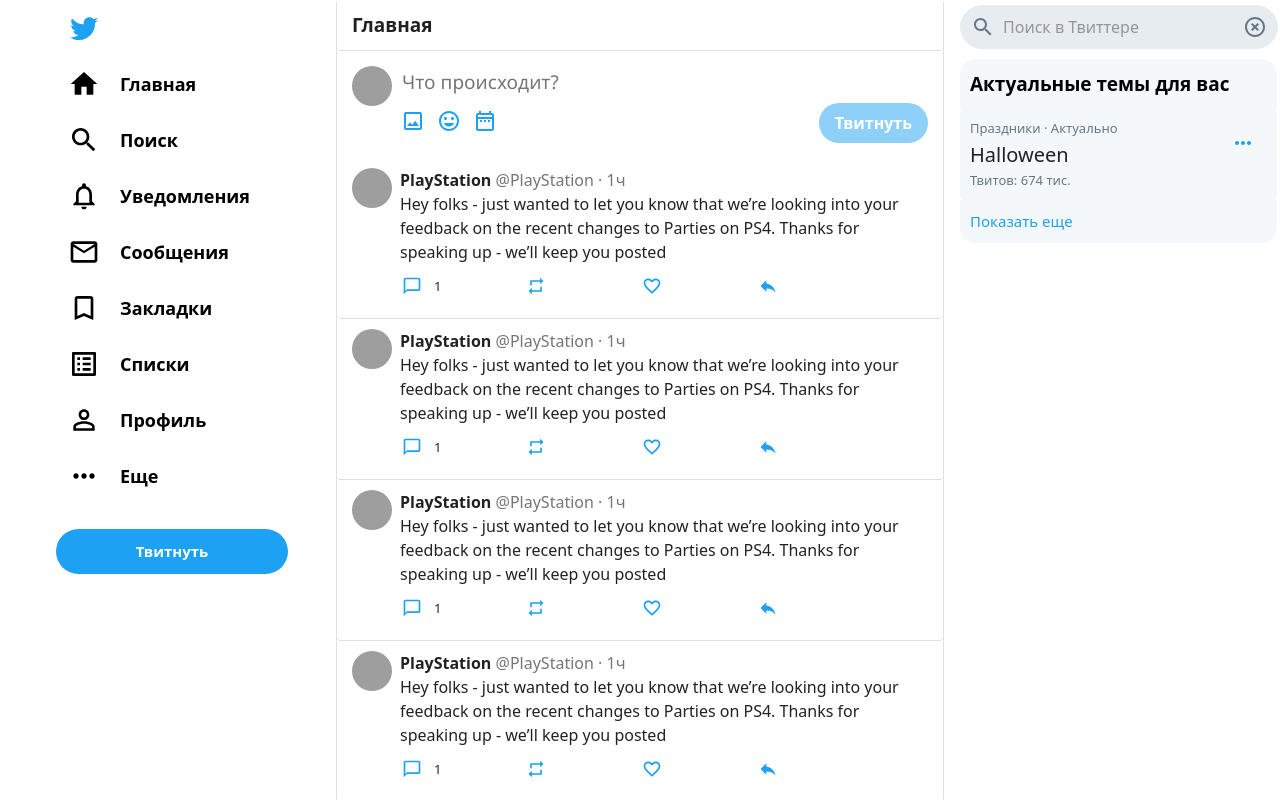
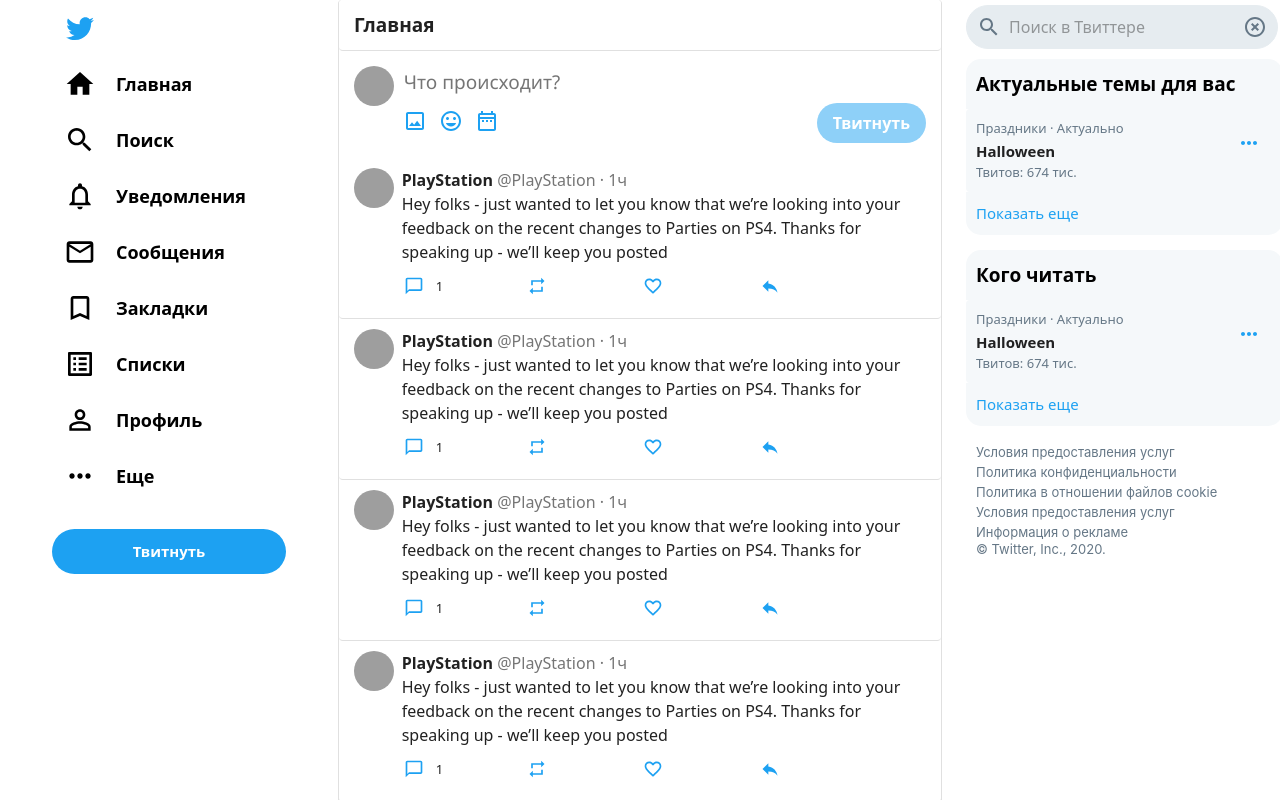
Before and after one commit to emmattfu/twitter_clone, a React (Create React App) app: page /home in a window 1280 px wide. Shown: the top 800 px of the page. Built offline with nearby package versions, Linux system fonts and the light colour scheme; grey boxes are pictures that could not be loaded.

Commit message:
add tweet

```diff
--- /dev/null
+++ b/src/components/ForYouBlock.tsx
@@ -0,0 +1,46 @@
+import React from 'react'
+import classNames from 'classnames'
+import {
+    Typography,
+    Paper,
+    IconButton,
+  } from "@material-ui/core";
+import { useHomeStyles } from '../pages/Home/theme';
+import MoreIcon from "@material-ui/icons/MoreHoriz";
+
+  interface ForYouBlockProps {
+      classes: ReturnType<typeof useHomeStyles>;
+      title: string;
+
+  }
+
+const ForYouBlock:React.FC<ForYouBlockProps> = ({classes,title}:ForYouBlockProps):React.ReactElement => {
+    return (
+        <>
+        <div style={{width: 317, marginBottom: 15}}>
+        <Typography className={classNames(classes.forYou, classes.forYouRoundedTop)} variant="h6">{title}</Typography>
+            <Paper className={classes.forYou}>
+              <div>
+                <Typography className={classes.forYouGreyText}>
+                  <span>Праздники</span>&nbsp;
+                  <span>·</span>&nbsp;
+                  <span>Актуально</span>
+                </Typography>
+                <Typography className={classes.forYouBoldText} variant="h6">Halloween</Typography>
+                <Typography className={classes.forYouGreyText}>Твитов: 674 тис.</Typography>
+              </div>
+              <div>
+                <IconButton color="primary" component="span">
+                  <MoreIcon />
+                </IconButton>
+              </div>
+            </Paper>
+            <Typography className={classNames(classes.forYou, classes.forYouRoundedBottom)}>Показать еще</Typography>
+
+
+        </div>
+        </>
+    )
+}
+
+export default ForYouBlock
--- a/src/components/Tweet.tsx
+++ b/src/components/Tweet.tsx
@@ -5,7 +5,7 @@
 import LikeIcon from "@material-ui/icons/FavoriteBorder";
 import ShareIcon from "@material-ui/icons/ReplyOutlined";
 import classNames from "classnames";
-import { useHomeStyles } from "../pages/Home";
+import { useHomeStyles } from "../pages/Home/theme";
 
 interface TweetProps {
   classes: ReturnType<typeof useHomeStyles>;
--- a/src/components/index.ts
+++ b/src/components/index.ts
@@ -5,3 +5,4 @@
 export {default as Tweet} from "./Tweet"
 export {default as HomeList} from "./HomeList"
 export {default as MakeTweet} from "./MakeTweet"
+export {default as ForYouBlock} from "./ForYouBlock"
--- a/src/pages/Home.tsx
+++ b/src/pages/Home/index.tsx
@@ -5,190 +5,19 @@
   Paper,
   InputAdornment,
   TextField,
-  IconButton,
 } from "@material-ui/core";
 import {
-  makeStyles,
-  createStyles,
-  Theme,
   withStyles,
 } from "@material-ui/core/styles";
 
 import Grid from "@material-ui/core/Grid";
-import { Tweet, HomeList, MakeTweet } from "../components";
+import { Tweet, HomeList, MakeTweet, ForYouBlock } from "../../components";
 import SearchIcon from "@material-ui/icons/Search";
 import CleanInputIcon from "@material-ui/icons/HighlightOff";
-import MoreIcon from "@material-ui/icons/MoreHoriz";
+import { NavLink } from "react-router-dom";
 import classNames from 'classnames'
+import { useHomeStyles } from "./theme";
 
-export const useHomeStyles = makeStyles((theme: Theme) =>
-  createStyles({
-    tweetsWrapper: {
-      height: "100%",
-      borderBottom: "none",
-      borderTop: "none",
-    },
-    tweetsHeaderText: {
-      padding: "10px 15px",
-      fontSize: 19,
-      fontWeight: 800,
-    },
-    tweetsHeader: {
-      borderLeft: "none",
-      borderRight: "none",
-      borderTop: "none",
-    },
-    tweet: {
-      cursor: "pointer",
-      "&:hover": {
-        backgroundColor: "rgb(245, 248, 250)",
-      },
-    },
-    tweetFooter: {
-      display: "flex",
-      justifyContent: "space-between",
-      width: 400,
-      marginLeft: -10,
-    },
-    tweetFooterIcon: {
-      fontSize: 20,
-    },
-    tweetFooterNumber: {
-      fontSize: 13,
-      fontWeight: 400,
-    },
-    homeListText: {
-      fontSize: 18,
-      color: "black",
-      fontWeight: 700,
-      marginLeft: 20,
-    },
-    homeListTextIcon: {
-      fontSize: 32,
-      color: "black",
-      "&:hover": {
-        color: "rgb(29, 161, 242)",
-      },
-    },
-    homeListTextIconBird: {
-      fontSize: 32,
-      color: "primary",
-    },
-    homeListButton: {
-      "&:hover": {
-        backgroundColor: "rgba(29, 161, 242, .1)",
-        borderRadius: 30,
-        paddingRight: 40,
-        "& h6": {
-          color: "rgb(29, 161, 242)",
-        },
-        "& svg": {
-          color: "rgb(29, 161, 242)",
-        },
-      },
-    },
-    homeMakeTweet: {
-      padding: "15px 15px",
-    },
-    homeMakeTweetForm: {
-      width: "100%",
-      border: "none",
-      resize: "none",
-      fontSize: 19,
-      lineHeight: 1.5,
-      fontFamily: "Segoe UI",
-      "&:focus": {
-        outline: "none",
-      },
-    },
-    homeMakeTweetBottom: {
-      marginLeft: -5,
-      display: "flex",
-      justifyContent: "space-between",
-      "& .MuiIconButton-root": {
-        padding: 6,
-      },
-    },
-    homeMakeTweetBottomRight: {
-      position: "relative",
-      display: "flex",
-      alignItems: "center",
-    },
-    homeMakeTweetPlus: {
-      position: "relative",
-      border: "1px solid #2FA9F3",
-      borderRadius: "50%",
-      width: 30,
-      height: 30,
-      cursor: "pointer",
-      margin: "0 10px",
-      "&:hover": {
-        backgroundColor: "#EDF0F2",
-      },
-    },
-    homeMakeTweetPlusIner: {
-      color: "#2FA9F3",
-      fontSize: 35,
-      fontWeight: 100,
-      position: "absolute",
-      top: -12,
-      left: 3,
-    },
-    progressBG: {
-      color: "#E6ECF0",
-      marginRight: 10,
-    },
-    progressTop: {
-      position: "absolute",
-      marginRight: 10,
-    },
-    homeMakedevideLine: {},
-    tweetButton: {
-      height: 45,
-      fontSize: 15,
-      marginTop: 25,
-    },
-    tweetButtonSmall: {
-      "&.Mui-disabled": {
-        backgroundColor: "#8ED0F8",
-        color: "white",
-      },
-    },
-    forYou: {
-      display: "flex",
-      justifyContent: "space-between",
-      backgroundColor: "#F5F8FA",
-      padding: 10,
-      cursor: 'pointer',
-      "&:hover": {
-        backgroundColor: "#F0F3F5"
-      }
-    },
-    forYouRoundedTop: {
-      borderRadius: "15px 15px 0 0",
-      fontSize: 19,
-      fontWeight: 800,
-      cursor: 'auto',
-      "&:hover": {
-        backgroundColor: "#F5F8FA"
-      }
-    },
-    forYouRoundedBottom: {
-      borderRadius: "0 0 15px 15px",
-      fontSize: 15,
-      fontWeight: 400,
-      color: "rgb(29, 161, 242)"
-    },
-    forYouGreyText: {
-      fontSize: 13,
-      color: "rgb(101, 119, 134)"
-    },
-    forYouBoldText: {
-      fontSize: 15,
-      fontWeight: 700
-    }
-  })
-);
 
 const CssTextField = withStyles({
   root: {
@@ -228,18 +57,20 @@
 
   return (
     <Container maxWidth="lg">
-      <Grid container spacing={2}>
-        <Grid item xs={3} style={{ padding: "0 40px" }}>
+      <Grid container spacing={3} style={{justifyContent: "center"}}>
+        <Grid item xs={1} lg={3} style={{ padding: "0 40px" }}>
           <HomeList classes={classes} />
         </Grid>
-        <Grid item xs={6}>
+        <Grid item xs={6} lg={6}>
           <Paper className={classes.tweetsWrapper} variant="outlined">
-            <Paper className={classes.tweetsHeader} variant="outlined">
+            <Paper className={classNames(classes.tweetsHeader,classes.homeHeader)} variant="outlined">
               <Typography className={classes.tweetsHeaderText} variant="h6">
                 Главная
               </Typography>
             </Paper>
+
             <MakeTweet classes={classes} />
+
             <Tweet
               classes={classes}
               user={{
@@ -322,7 +153,8 @@
             />
           </Paper>
         </Grid>
-        <Grid item xs={3}>
+        <Grid item xs={3} lg={3}>
+          <div style={{position:"sticky", top:0}}>
           <CssTextField
             placeholder="Поиск в Твиттере"
             fullWidth
@@ -339,25 +171,17 @@
               ),
             }}
           />
-          <div style={{width: 317}}>
-            <Typography className={classNames(classes.forYou, classes.forYouRoundedTop)} variant="h6">Актуальные темы для вас</Typography>
-            <Paper className={classes.forYou}>
-              <div>
-                <Typography className={classes.forYouGreyText}>
-                  <span>Праздники</span>&nbsp;
-                  <span>·</span>&nbsp;
-                  <span>Актуально</span>
-                </Typography>
-                <Typography variant="h6">Halloween</Typography>
-                <Typography className={classes.forYouGreyText}>Твитов: 674 тис.</Typography>
-              </div>
-              <div>
-                <IconButton color="primary" component="span">
-                  <MoreIcon />
-                </IconButton>
-              </div>
-            </Paper>
-            <Typography className={classNames(classes.forYou, classes.forYouRoundedBottom)}>Показать еще</Typography>
+          <ForYouBlock classes={classes} title="Актуальные темы для вас"/>
+          <ForYouBlock classes={classes} title="Кого читать"/>
+
+          <ul style={{marginLeft:10}}>
+            <li><NavLink to="/" className={classNames(classes.forYouGreyText, classes.underlined)}>Условия предоставления услуг</NavLink></li>
+            <li><NavLink to="/" className={classNames(classes.forYouGreyText, classes.underlined)}>Политика конфиденциальности</NavLink></li>
+            <li><NavLink to="/" className={classNames(classes.forYouGreyText, classes.underlined)}>Политика в отношении файлов cookie</NavLink></li>
+            <li><NavLink to="/" className={classNames(classes.forYouGreyText, classes.underlined)}>Условия предоставления услуг</NavLink></li>
+            <li><NavLink to="/" className={classNames(classes.forYouGreyText, classes.underlined)}>Информация о рекламе</NavLink></li>
+            <li className={classes.forYouGreyText}>© Twitter, Inc., 2020.</li>
+          </ul>
           </div>
         </Grid>
       </Grid>
--- /dev/null
+++ b/src/pages/Home/theme.tsx
@@ -0,0 +1,185 @@
+import { createStyles, makeStyles, Theme } from "@material-ui/core/styles";
+
+export const useHomeStyles = makeStyles((theme: Theme) =>
+  createStyles({
+    tweetsWrapper: {
+      height: "100%",
+      borderBottom: "none",
+      borderTop: "none",
+    },
+    tweetsHeaderText: {
+      padding: "10px 15px",
+      fontSize: 19,
+      fontWeight: 800,
+    },
+    tweetsHeader: {
+      borderLeft: "none",
+      borderRight: "none",
+      borderTop: "none",
+    },
+    homeHeader:{
+      position: 'sticky',
+      top: 0,
+      zIndex:100
+    },
+    tweet: {
+      cursor: "pointer",
+      "&:hover": {
+        backgroundColor: "rgb(245, 248, 250)",
+      },
+    },
+    tweetFooter: {
+      display: "flex",
+      justifyContent: "space-between",
+      width: 400,
+      marginLeft: -10,
+    },
+    tweetFooterIcon: {
+      fontSize: 20,
+    },
+    tweetFooterNumber: {
+      fontSize: 13,
+      fontWeight: 400,
+    },
+    tweetTextCount: {
+      fontSize: 13,
+      marginRight: 5
+    },
+    homeListText: {
+      fontSize: 18,
+      color: "black",
+      fontWeight: 700,
+      marginLeft: 20,
+    },
+    homeListTextIcon: {
+      fontSize: 32,
+      color: "black",
+      "&:hover": {
+        color: "rgb(29, 161, 242)",
+      },
+    },
+    homeListTextIconBird: {
+      fontSize: 32,
+      color: "primary",
+    },
+    homeListButton: {
+      "&:hover": {
+        backgroundColor: "rgba(29, 161, 242, .1)",
+        borderRadius: 30,
+        paddingRight: 40,
+        "& h6": {
+          color: "rgb(29, 161, 242)",
+        },
+        "& svg": {
+          color: "rgb(29, 161, 242)",
+        },
+      },
+    },
+    homeMakeTweet: {
+      padding: "15px 15px",
+    },
+    homeMakeTweetForm: {
+      width: "100%",
+      border: "none",
+      resize: "none",
+      fontSize: 19,
+      lineHeight: 1.5,
+      fontFamily: "Segoe UI",
+      "&:focus": {
+        outline: "none",
+      },
+    },
+    homeMakeTweetBottom: {
+      marginLeft: -5,
+      display: "flex",
+      justifyContent: "space-between",
+      "& .MuiIconButton-root": {
+        padding: 6,
+      },
+    },
+    homeMakeTweetBottomRight: {
+      position: "relative",
+      display: "flex",
+      alignItems: "center",
+    },
+    homeMakeTweetPlus: {
+      position: "relative",
+      border: "1px solid #2FA9F3",
+      borderRadius: "50%",
+      width: 30,
+      height: 30,
+      cursor: "pointer",
+      margin: "0 10px",
+      "&:hover": {
+        backgroundColor: "#EDF0F2",
+      },
+    },
+    homeMakeTweetPlusIner: {
+      color: "#2FA9F3",
+      fontSize: 35,
+      fontWeight: 100,
+      position: "absolute",
+      top: -12,
+      left: 3,
+    },
+    progressBG: {
+      color: "#E6ECF0",
+      marginRight: 10,
+    },
+    progressTop: {
+      position: "absolute",
+      marginRight: 10,
+    },
+    homeMakedevideLine: {},
+    tweetButton: {
+      height: 45,
+      fontSize: 15,
+      marginTop: 25,
+    },
+    tweetButtonSmall: {
+      "&.Mui-disabled": {
+        backgroundColor: "#8ED0F8",
+        color: "white",
+      },
+    },
+    forYou: {
+      display: "flex",
+      justifyContent: "space-between",
+      backgroundColor: "#F5F8FA",
+      padding: 10,
+      cursor: 'pointer',
+      "&:hover": {
+        backgroundColor: "#F0F3F5"
+      }
+    },
+    forYouRoundedTop: {
+      borderRadius: "15px 15px 0 0",
+      fontSize: 19,
+      fontWeight: 800,
+      cursor: 'auto',
+      "&:hover": {
+        backgroundColor: "#F5F8FA"
+      }
+    },
+    forYouRoundedBottom: {
+      borderRadius: "0 0 15px 15px",
+      fontSize: 15,
+      fontWeight: 400,
+      color: "rgb(29, 161, 242)"
+    },
+    forYouGreyText: {
+      fontSize: 13,
+      color: "rgb(101, 119, 134)"
+    },
+    forYouBoldText: {
+      fontSize: 15,
+      fontWeight: 700
+    },
+    underlined:{
+      textDecoration: "none solid rgb(101, 119, 134)",
+      "&:hover":{
+        textDecoration: "underline"
+      }
+    }
+  })
+);
```
Also changed, not shown: src/components/HomeList.tsx (+76 -42 lines), src/components/MakeTweet.tsx (+17 -19 lines).
